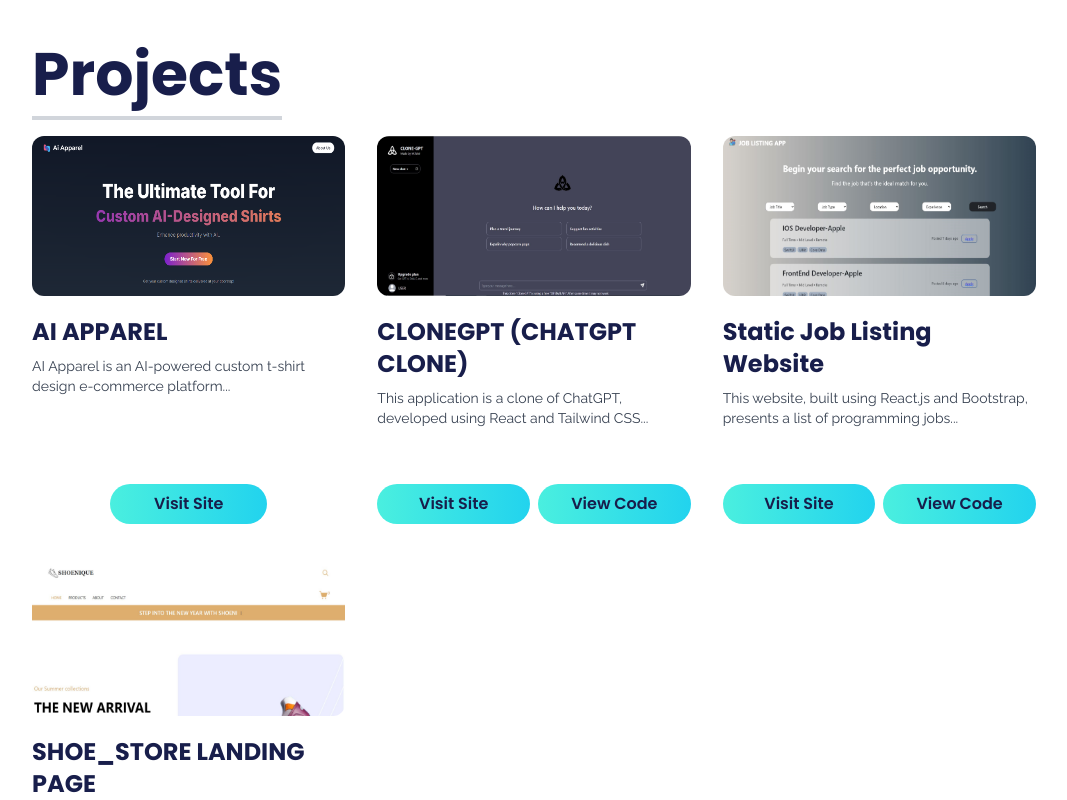
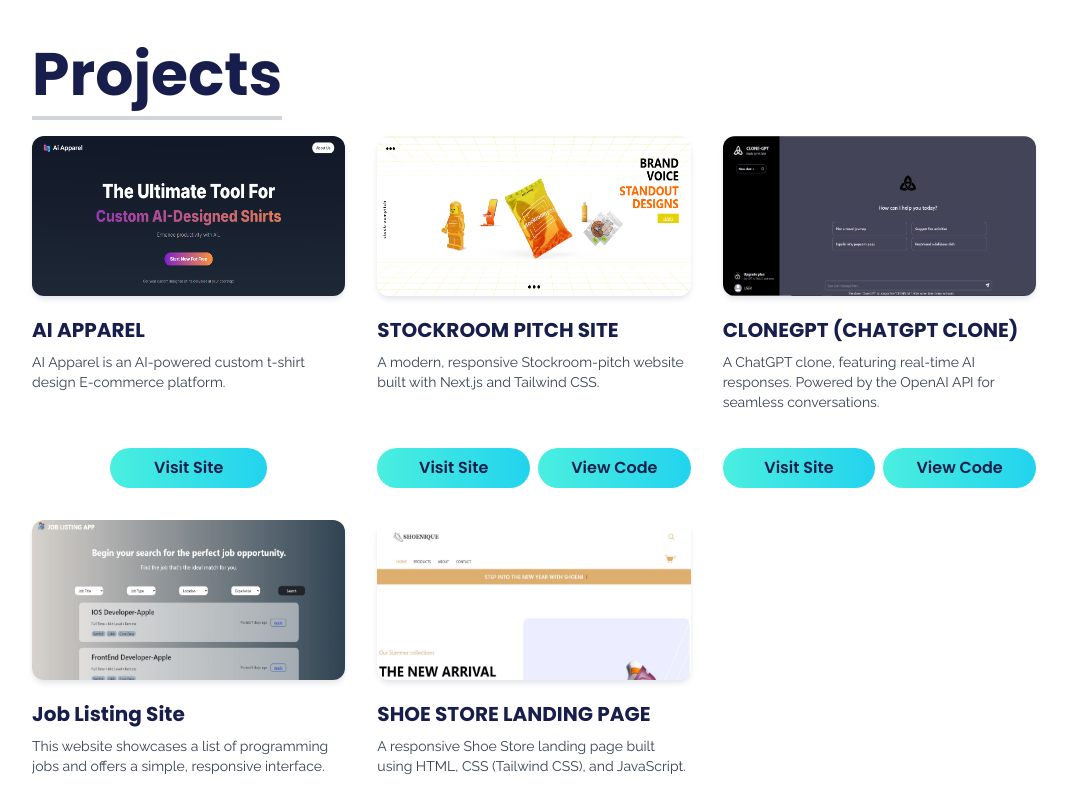
Before and after one commit to Tahir326/Portfolio, a React (Create React App) app: page / in a window 1280 px wide. Shown: the part 2720-3520 px from the top of the page, without its empty margins (106-1173 px from the left). Built offline with nearby package versions, Linux system fonts and the light colour scheme.

Commit message:
Update Portfolio

```diff
--- a/src/Components/projects.js
+++ b/src/Components/projects.js
@@ -1,51 +1,59 @@
 import React from "react";
 import { motion } from "framer-motion";
 
-import p1 from '../assets/portfolio/P1.png';
-import p2 from '../assets/portfolio/P2.png';
-import p3 from '../assets/portfolio/P3.png';
-import p4 from '../assets/portfolio/P4.png';
+import p1 from "../assets/portfolio/P1.png";
+import p2 from "../assets/portfolio/P2.png";
+import p3 from "../assets/portfolio/P3.png";
+import p4 from "../assets/portfolio/P4.png";
+import p5 from "../assets/portfolio/P5.png";
 
 const Projects = () => {
   const projects = [
     {
       id: 1,
       src: p4,
-      heading: 'AI APPAREL',
-      para: 'AI Apparel is an AI-powered custom t-shirt design e-commerce platform...',
-      livelink: 'https://ai-apparel-lovat.vercel.app/',
-      code: ''
+      heading: "AI APPAREL",
+      para: "AI Apparel is an AI-powered custom t-shirt design E-commerce platform.",
+      livelink: "https://ai-apparel-lovat.vercel.app/",
+      code: "",
     },
     {
       id: 2,
-      src: p2,
-      heading: 'CLONEGPT (CHATGPT CLONE)',
-      para: 'This application is a clone of ChatGPT, developed using React and Tailwind CSS...',
-      livelink: 'https://muhammadtahirclonegpt.netlify.app/',
-      code: 'https://github.com/Tahir326/CLONE_GPT'
+      src: p5,
+      heading: "STOCKROOM PITCH SITE",
+      para: "A modern, responsive Stockroom-pitch website built with Next.js and Tailwind CSS.",
+      livelink: "https://m-tahir-stockroom-project.vercel.app/",
+      code: "https://github.com/Tahir326/Stockroom-Project",
     },
     {
       id: 3,
-      src: p3,
-      heading: 'Static Job Listing Website',
-      para: 'This website, built using React.js and Bootstrap, presents a list of programming jobs...',
-      livelink: 'https://tahir326.github.io/Job_Listing-App/',
-      code: 'https://github.com/Tahir326/Job_Listing-App'
+      src: p2,
+      heading: "CLONEGPT (CHATGPT CLONE)",
+      para: "A ChatGPT clone, featuring real-time AI responses. Powered by the OpenAI API for seamless conversations.",
+      livelink: "https://muhammadtahirclonegpt.netlify.app/",
+      code: "https://github.com/Tahir326/CLONE_GPT",
     },
     {
       id: 4,
+      src: p3,
+      heading: "Job Listing Site",
+      para: "This website showcases a list of programming jobs and offers a simple, responsive interface.",
+      livelink: "https://tahir326.github.io/Job_Listing-App/",
+      code: "https://github.com/Tahir326/Job_Listing-App",
+    },
+    {
+      id: 5,
       src: p1,
-      heading: 'SHOE_STORE LANDING PAGE',
-      para: 'A responsive Shoe Store landing page built using HTML, CSS (Tailwind), and JavaScript.',
-      livelink: 'https://tahir326.github.io/SHOE_STORE-/',
-      code: 'https://github.com/Tahir326/SHOE_STORE-'
+      heading: "SHOE STORE LANDING PAGE",
+      para: "A responsive Shoe Store landing page built using HTML, CSS (Tailwind CSS), and JavaScript.",
+      livelink: "https://tahir326.github.io/SHOE_STORE-/",
+      code: "https://github.com/Tahir326/SHOE_STORE-",
     },
   ];
 
   return (
     <div name="projects" className="p-4 bg-white text-white">
       <div className="max-w-screen-2xl p-4 mx-auto flex flex-col justify-center md:w-[83%] w-full">
-
         <motion.div
           initial={{ opacity: 0, y: -20 }}
           whileInView={{ opacity: 1, y: 0 }}
@@ -79,21 +87,31 @@
               transition={{ duration: 0.7, ease: "easeOut" }}
             >
               <motion.div
-                className="w-full h-40 flex items-center justify-center overflow-hidden rounded-xl  "
+                className={`w-full h-40 flex items-center justify-center overflow-hidden rounded-xl shadow-md shadow-gray-200`}
                 whileHover={{ scale: 1.1 }}
                 transition={{ duration: 0.5, ease: "easeOut" }}
               >
-                <img src={src} alt={heading} className="w-full h-full object-fill " />
+                <img
+                  src={src}
+                  alt={heading}
+                  className="w-full h-full object-fill"
+                />
               </motion.div>
 
-              <h4 className="mt-5 text-2xl poppins-bold text-[#181E4B]">{heading}</h4>
+              <h4 className="mt-5 text-xl poppins-bold text-[#181E4B]">
+                {heading}
+              </h4>
               <div className="mt-2 text-sm text-gray-700 h-20 overflow-y-auto scrollbar-hide">
                 <p>{para}</p>
               </div>
 
               <div className="flex-grow"></div>
 
-              <div className={`mt-4 flex ${code ? "justify-between" : "justify-center"}`}>
+              <div
+                className={`mt-4 flex ${
+                  code ? "justify-between" : "justify-center"
+                }`}
+              >
                 <motion.a
                   href={livelink}
                   target="_blank"
```
Also changed, not shown: src/assets/portfolio/P5.png (added).
